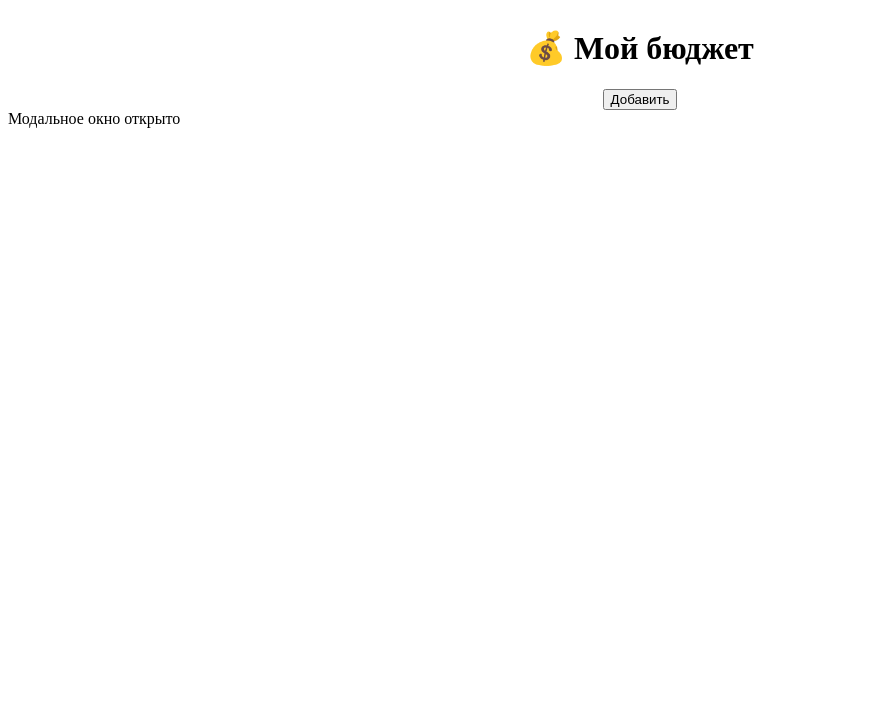
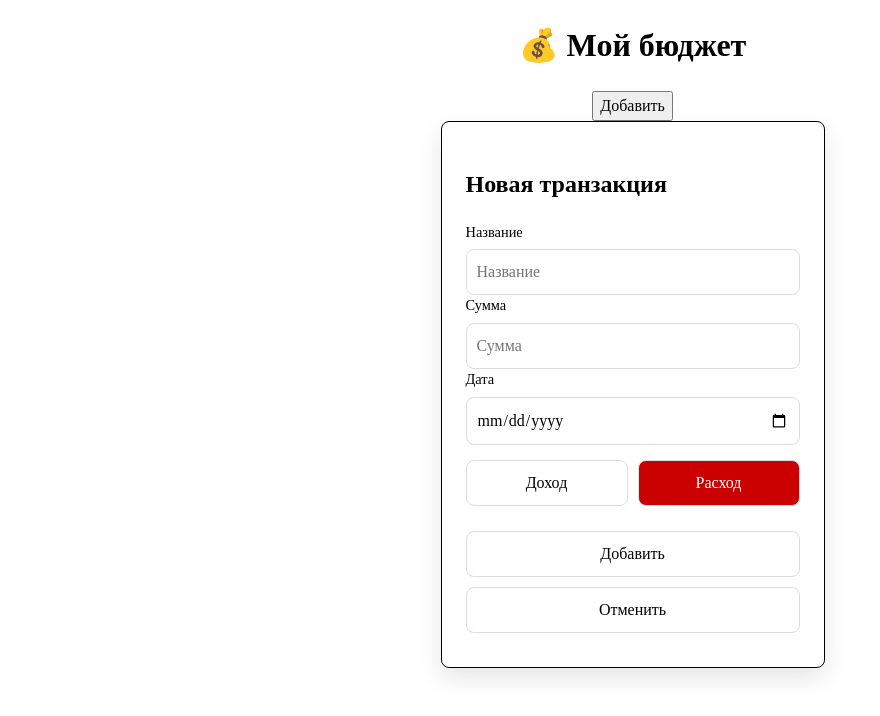
Before and after one commit to R-magomedov/my-budget-app, a React (Vite) app: page / in a window 1280 px wide. Both pictures are taken after a click on the button "Добавить". Shown: the top 716 px of the page, without its empty margins (0-880 px from the left). Built offline with nearby package versions, Linux system fonts and the light colour scheme.

Commit message:
feat: добавил модальное окно с формой для создания транзакции

```diff
--- a/src/App.jsx
+++ b/src/App.jsx
@@ -1,5 +1,7 @@
+import './styles'
 import { useState } from "react"
 import Header from "./components/Header/Header"
+import AddTransactionModal from './components/AddTransactionModal/AddTransactionModal'
 
 function App() {
 
@@ -7,11 +9,14 @@
   const openModal = () => {
     setIsModalOpen(true)
   }
+  const closeModal = () => {
+    setIsModalOpen(false)
+  }
 
   return (
     <>
-      < Header onOpen={openModal}/>
-      {isModalOpen && <div>Модальное окно открыто</div>}
+      < Header onOpenModal={openModal}/>
+      {isModalOpen && < AddTransactionModal onCloseModal={closeModal}/>}
     </>
   )
 }
--- /dev/null
+++ b/src/components/AddTransactionModal/AddTransactionModal.jsx
@@ -0,0 +1,101 @@
+import React, { useContext, useState } from 'react'
+import styles from './AddTransactionModal.module.scss'
+import { TransactionContext } from '../../context/TransactionContext'
+
+const AddTransactionModal = ({onCloseModal}) => {
+    const { addTransaction } = useContext(TransactionContext)
+
+    const [formData, setFormData] = useState({
+        title: '',
+        amount: '',
+        date: '',
+        type: 'expense',
+    })
+
+    const handleSubmit = (e) => {
+        e.preventDefault()
+        if(!formData.title || !formData.amount || !formData.date) {
+            alert('Заполните все поля')
+            return
+        }
+        addTransaction(formData)
+        setFormData({
+            title: '',
+            amount: '',
+            date: '',
+            type: 'expense',
+        })
+        onCloseModal()
+
+    }
+  return (
+    <div className={styles.modal}>
+        <h2>Новая транзакция</h2>
+        <form onSubmit={handleSubmit}>
+            <div className={styles.formGroup}>
+                <label>Название</label>
+                <input
+                    type="text"
+                    placeholder="Название"
+                    value={formData.title}
+                    onChange={(e) => setFormData(prev => ({...prev, title: e.target.value}))}
+                />
+            </div>
+            <div className={styles.formGroup}>
+                <label>Сумма</label>
+                <input
+                    type="number"
+                    placeholder="Сумма"
+                    value={formData.amount}
+                    onChange={(e) => setFormData(prev => ({...prev, amount: Number(e.target.value)}))}
+                />
+            </div>
+            <div className={styles.formGroup}>
+                <label>Дата</label>
+                <input
+                    type="date"
+                    placeholder="Дата"
+                    value={formData.date}
+                    onChange={(e) => setFormData(prev => ({...prev, date: e.target.value}))}
+                />
+
+            </div>
+
+            <div className={styles.radioGroup}>
+                <label className={formData.type === 'income' ? styles.activeIncome : ''}>
+                    <input
+                    type="radio"
+                    name="type"
+                    value="income"
+                    checked={formData.type === 'income'}
+                    onChange={(e) => setFormData(prev => ({...prev, type: e.target.value}))}
+                    />
+                    Доход
+                </label>
+                <label className={formData.type === 'expense' ? styles.activeExpense : ''}>
+                    <input
+                    type="radio"
+                    name="type"
+                    value="expense"
+                    checked={formData.type === 'expense'}
+                    onChange={(e) => setFormData(prev => ({...prev, type: e.target.value}))}
+                    />
+                    Расход
+                </label>
+            </div>
+            <button
+             type="submit"
+             >
+                Добавить
+            </button>
+            <button
+             type="button"
+             onClick={onCloseModal} >
+                Отменить
+            </button>
+        </form>
+    </div>
+  )
+}
+
+export default AddTransactionModal
--- /dev/null
+++ b/src/components/AddTransactionModal/AddTransactionModal.module.scss
@@ -0,0 +1,89 @@
+.modal {
+    margin-inline: auto;
+    max-width: 30vw;
+    display: flex;
+    flex-direction: column;
+    border: 1px solid black;
+    border-radius: var(--border-radius);
+    box-shadow: var(--box-shadow);
+    padding: 24px;
+
+    .formGroup {
+        display: flex;
+        flex-direction: column;
+
+        label {
+          margin-bottom: 6px;
+          font-size: 0.9rem;
+          font-weight: 500;
+        }
+
+        input {
+          padding: 10px;
+          border: 1px solid #ddd;
+          border-radius: var(--border-radius);
+          outline: none;
+          &:focus { border-color: #ddd; }
+          &:hover {
+            border-color: #000000;
+          }
+        }
+    }
+
+    .radioGroup {
+        display: flex;
+        gap: 10px;
+        margin: 15px 0 25px;
+
+        label {
+          flex: 1;
+          display: flex;
+          justify-content: center;
+          align-items: center;
+          padding: 10px;
+          border: 1px solid #ddd;
+          border-radius: var(--border-radius);
+          cursor: pointer;
+          transition: all 0.2s ease;
+          font-weight: 500;
+
+          input {
+            display: none; // прячем стандартный кружочек
+          }
+
+          &:hover {
+            border-color: #000000;
+          }
+        }
+
+        .activeIncome {
+          background-color: #00ba06;
+          color: #ffffff;
+          &:hover {
+            background-color: #00a105;
+          }
+        }
+
+        .activeExpense {
+          background-color: #cb0000;
+          color: #ffffff;
+          &:hover {
+            background-color: #b4000f;
+          }
+        }
+
+    }
+
+    button {
+        width: 100%;
+        margin-block-end: 10px;
+        padding: 10px;
+        border: 1px solid #ddd;
+        background-color: #ffffff;
+        border-radius: var(--border-radius);
+        outline: none;
+        &:focus { border-color: #ddd; }
+        &:hover { border-color: #000000; }
+    }
+
+}
--- a/src/components/Header/Header.jsx
+++ b/src/components/Header/Header.jsx
@@ -1,10 +1,10 @@
 import styles from './Header.module.scss'
 
-const Header = ({onOpen}) => {
+const Header = ({onOpenModal}) => {
   return (
     <div className={styles.header}>
         <h1>💰 Мой бюджет</h1>
-        <button onClick={onOpen}>Добавить</button>
+        <button onClick={onOpenModal}>Добавить</button>
     </div>
 
   )
--- a/src/styles/variables.css
+++ b/src/styles/variables.css
@@ -13,7 +13,7 @@
   --border: 1px solid var(--color-gray-2);
   --border-radius: 8px;
 
-  --box-shadow: 0 4px 4px -4px rgba(12, 12, 13, 0.05), 0 16px 32px -4px rgba(12, 12, 13, 0.1);
+  --box-shadow: 0 10px 25px rgba(0, 0, 0, 0.1);
 
   --input-height: 40px;
 
```
